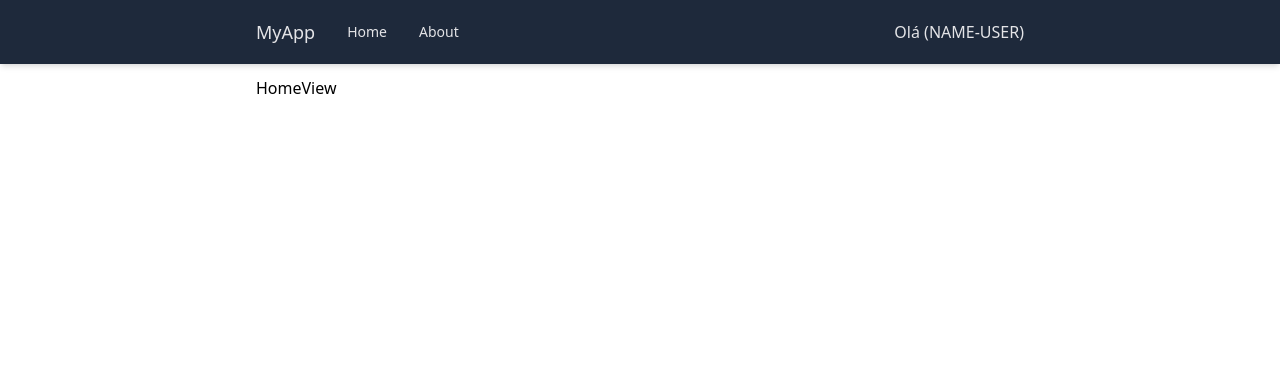
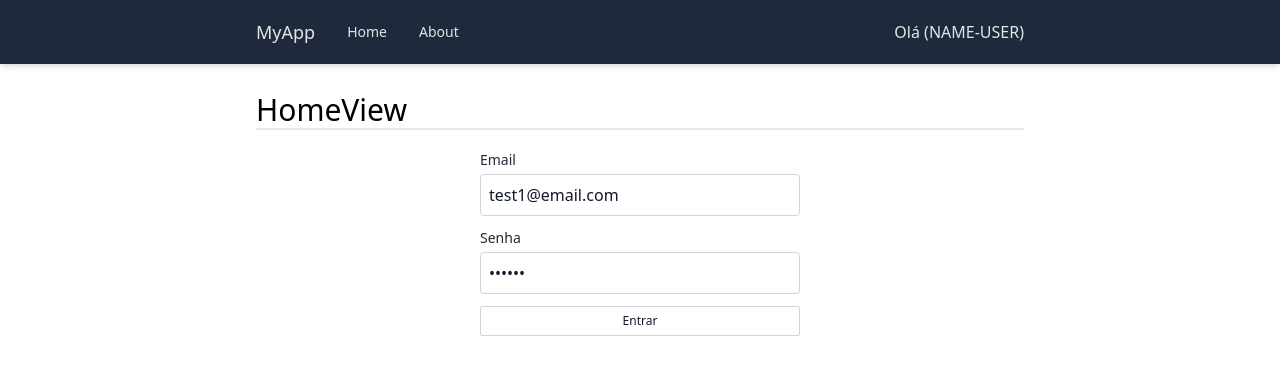
Before and after one commit to lopesdea91/reactJS-lab, a React (Create React App) app: page / in a window 1280 px wide. Shown: the top 374 px of the page. Built offline with nearby package versions, Linux system fonts and the light colour scheme.

Commit message:
update presentation/home

```diff
--- /dev/null
+++ b/src/@core/presentation/framework/plugins/react-hook-form/index.ts
@@ -0,0 +1,5 @@
+import { useForm, Controller as FieldControlled } from "react-hook-form";
+import { z as zod } from "zod";
+import { zodResolver } from "@hookform/resolvers/zod";
+
+export { useForm, zod, zodResolver, FieldControlled };
--- a/src/@core/presentation/layout/index.tsx
+++ b/src/@core/presentation/layout/index.tsx
@@ -1,11 +1,12 @@
 import React, { FC, ReactNode } from 'react'
-import { Header, Main } from './partials'
+import { Feedback, Header, Main } from './partials'
 
 const Layout: FC<{ children: ReactNode }> = ({ children }) => {
   return (
     <>
       <Header />
       <Main>
+        <Feedback />
         {children}
       </Main>
     </>
--- /dev/null
+++ b/src/@core/presentation/layout/partials/Feedback.tsx
@@ -0,0 +1,48 @@
+import { useEffect, useState } from 'react'
+import { appController } from '../../../controllers/AppController'
+import { FeedbackObserver } from '../../../domain/Observer'
+import { cssMerge } from '../../../../utils'
+
+interface IFeedback {
+  type: string,
+  message: string
+}
+export const Feedback = () => {
+  const [data, setData] = useState<IFeedback | null>(null)
+
+  function open(values: IFeedback) {
+    setData(values)
+  }
+
+  function close() {
+    setData(null)
+  }
+
+  useEffect(() => {
+    appController.subscribeWatcher('feedback', (value: FeedbackObserver) => {
+      open({
+        type: value.type,
+        message: value.message
+      })
+    })
+    appController.subscribeWatcher('feedbackInitial', () => {
+      close()
+    })
+  }, [])
+
+  const hasFeedback = !!data?.type
+  const cssClose = hasFeedback ? 'h-12 border-slate-800' : 'h-0 border-transparent'
+
+  return (
+    <div className={
+      cssMerge(
+        'mb-3 flex items-center justify-between',
+        'duration-300 overflow-hidden px-4 border-2',
+        cssClose,
+      )}>
+      <span className='uppercase italic'>{data?.message}!</span>
+
+      <button className='inline-block px-3 py-2 bg-slate-800 text-xs text-white font-mono rounded' onClick={close}>X</button>
+    </div>
+  )
+}
--- a/src/@core/presentation/layout/partials/index.ts
+++ b/src/@core/presentation/layout/partials/index.ts
@@ -1,2 +1,3 @@
+export * from "./Feedback";
 export * from "./Header";
 export * from "./Main";
--- /dev/null
+++ b/src/@core/presentation/views/home/components/Form.tsx
@@ -0,0 +1,90 @@
+import React from "react";
+import { zod, useForm, zodResolver, FieldControlled } from "../../../framework/plugins/react-hook-form";
+import { appController } from "../../../../controllers/AppController";
+import { homeController } from "../../../../controllers/HomeController";
+import Alert from "../../../shared/ui/Alert";
+import Button from "../../../shared/ui/Button";
+import Input from "../../../shared/ui/Input";
+
+const Form = () => {
+  const { control, errors, handleSubmit } = useFields()
+
+  return (
+    <form onSubmit={handleSubmit(p => homeController.onSubmit(p))} className='flex flex-col gap-3 mx-auto max-w-xs'>
+      <FieldControlled
+        control={control}
+        name="email"
+        render={(p) => <Input
+          {...p.field}
+          // disabled={loading}
+          label="Email"
+          placeholder='Digite seu email'
+          error={p.fieldState.error?.message}
+          onChange={(e) => p.field.onChange(e.target.value)} />
+        }
+      />
+      <FieldControlled
+        control={control}
+        name="password"
+        render={(p) => <Input
+          {...p.field}
+          // disabled={loading}
+          label="Senha"
+          placeholder='Digite seu senha'
+          type="password"
+          error={p.fieldState.error?.message}
+          onChange={(e) => p.field.onChange(e.target.value)} />
+        }
+      />
+
+      {!!errors.feedback?.message && (
+        <Alert.Root type='warning'>
+          <Alert.Text>{errors.feedback?.message}</Alert.Text>
+        </Alert.Root>
+      )}
+
+      <Button
+        size='sm'
+        type="submit"
+      // disabled={loading}
+      >Entrar</Button>
+    </form>
+  )
+}
+
+export default Form
+
+
+const useFields = () => {
+  const formSchema = zod.object({
+    email: zod.string().nonempty('Campo obrigatório'),
+    password: zod.string().min(6, 'A senha no mínimo deve ter 6 caracteres'),
+    feedback: zod.string().optional()
+  })
+
+  type FormSchema = zod.infer<typeof formSchema>;
+
+  const defaultValues: FormSchema = {
+    email: 'test1@email.com',
+    password: '123456'
+  }
+
+  const {
+    handleSubmit,
+    formState: { errors },
+    control,
+    setError
+  } = useForm<FormSchema>({ defaultValues, resolver: zodResolver(formSchema) });
+
+  React.useEffect(() => {
+    appController.subscribeWatcher('feedbackForm', (message: string) => {
+      setError('feedback', { message })
+    })
+  }, [])
+
+  return {
+    handleSubmit,
+    errors,
+    control
+  }
+}
--- a/src/@core/presentation/views/home/index.tsx
+++ b/src/@core/presentation/views/home/index.tsx
@@ -1,10 +1,11 @@
-import React from 'react'
 import Layout from '../../layout'
+import Form from './components/Form'
 
 export const HomeView = () => {
   return (
     <Layout>
-      HomeView
+      <h1 className='text-3xl border-b-2 mb-5'>HomeView</h1>
+      <Form />
     </Layout>
   )
 }
--- /dev/null
+++ b/src/utils/cssMerge.ts
@@ -0,0 +1,3 @@
+export const cssMerge = (...args: (string | undefined)[]) => {
+  return args.filter(Boolean).join(' ')
+}
--- /dev/null
+++ b/src/utils/index.ts
@@ -0,0 +1 @@
+export * from './cssMerge'
```
